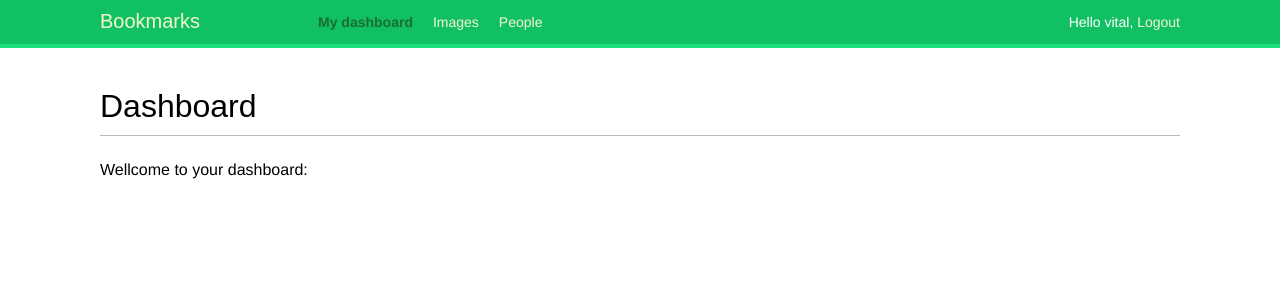
After one commit to vvlxvt/bookmarks, a Django app: page /account/ in a window 1280 px wide. The commit adds this page. Shown: the top 300 px of the page. Run offline with Django 4.2, Linux system fonts and the light colour scheme; a user stored in the database is signed in; some web fonts are replaced.

Commit message:
added views for log-in and logout users

```diff
--- /dev/null
+++ b/bookmarks/account/templates/account/dashboard.html
@@ -0,0 +1,9 @@
+{% extends "base.html" %}
+
+{% block title %}Dashboard{% endblock %}
+
+{% block content %}
+    <h1>Dashboard</h1>
+    <p>Wellcome to your dashboard:</p>
+    </form>
+{% endblock %}
--- a/bookmarks/account/templates/base.html
+++ b/bookmarks/account/templates/base.html
@@ -9,6 +9,31 @@
 <body>
 <div id="header">
     <span class="logo">Bookmarks</span>
+
+
+{% if request.user.is_authenticated %}
+    <ul class="menu">
+        <li {% if section == "dashboard" %} class="selected" {% endif %}>
+        <a href="{% url "dashboard" %}">My dashboard</a>
+        </li>
+
+        <li {% if section == "images" %} class="selected" {% endif %}>
+        <a href="#">Images</a>
+        </li>
+
+        <li {% if section == "people" %} class="selected" {% endif %}>
+        <a href="#">People</a>
+        </li>
+    </ul>
+{% endif %}
+ <span class="user">
+     {% if request.user.is_authenticated %}
+         Hello {{ request.user.first_name|default:request.user.username }},
+         <a href="{% url "logout" %}">Logout</a>
+     {% else %}
+        <a href="{% url "login" %}">Log-in</a>
+     {% endif %}
+ </span>
 </div>
 
 <div id="content">
--- a/bookmarks/account/urls.py
+++ b/bookmarks/account/urls.py
@@ -1,6 +1,10 @@
 from django.urls import path
+from django.contrib.auth import views as auth_views
 from . import views
 
 urlpatterns = [
-    path('login/', views.user_login, name='login')
+    # path('login/', views.user_login, name='login')
+    path('login/', auth_views.LoginView.as_view(), name='login'),
+    path('logout/', auth_views.LogoutView.as_view(), name='logout'),
+    path('', views.dashboard, name='dashboard'),
 ]
--- a/bookmarks/account/views.py
+++ b/bookmarks/account/views.py
@@ -1,4 +1,5 @@
 from django.contrib.auth import authenticate, login
+from django.contrib.auth.decorators import login_required
 from django.http import HttpResponse
 from django.shortcuts import render
 from .forms import LoginForm
@@ -22,3 +23,7 @@ def user_login(request):
     else:
         form = LoginForm()
     return render(request, 'account/login.html', {'form':form})
+
+@login_required
+def dashboard(request):
+    return render(request, 'account/dashboard.html',{'section':'dashboard'})
--- a/bookmarks/bookmarks/settings.py
+++ b/bookmarks/bookmarks/settings.py
@@ -26,6 +26,11 @@ SECRET_KEY = 'django-insecure-#*3l^7b63ghz7)k*6-9dmv&xg^bh(_b-978bilr#i#054f7_)e
 DEBUG = True
 
 ALLOWED_HOSTS = []
+
+LOGIN_REDIRECT_URL = 'dashboard'
+LOGIN_URL = 'login'
+LOGOUT_URL = 'logout'
+
 
 
 # Application definition
```
Also changed, not shown: bookmarks/account/templates/registration/logged_out.html (added, +13 -0 lines), bookmarks/account/templates/registration/login.html (added, +24 -0 lines), bookmarks/db.sqlite3.
